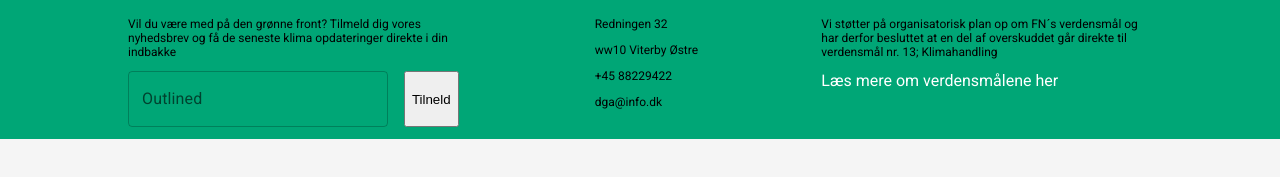
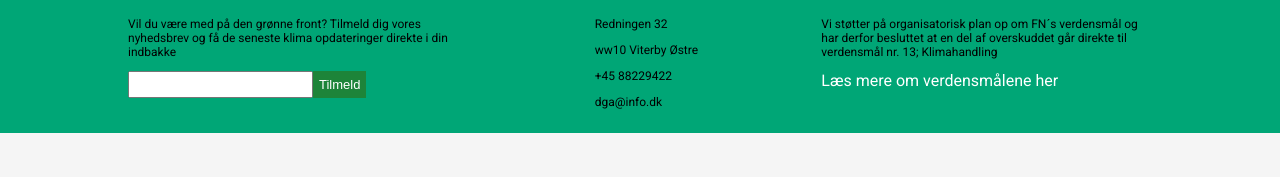
Before and after one commit to OmidDeiminiyat/DenGgronneAvis, a React (Vite) app in the folder dengronneavis/: page /pages/newProduct/1 in a window 1280 px wide. Shown: the part 474-651 px from the top of the page. Built offline with nearby package versions, Linux system fonts and the light colour scheme; no server answers; a web font is replaced by a local one.

Commit message:
nyhedsbrev fixed

```diff
--- a/dengronneavis/src/components/singleInput/EmailInput.jsx
+++ b/dengronneavis/src/components/singleInput/EmailInput.jsx
@@ -2,15 +2,59 @@ import * as React from 'react';
 import Box from '@mui/material/Box';
 import TextField from '@mui/material/TextField';
 import style from './EmailInput.module.scss';
+import { useState } from "react";
+
+
 
 export function BasicTextFields() {
+  const [email, setEmail] = useState("");
+
+
+  const handleUpdate = async () => {
+    if (!email) {
+      alert("Please enter an email address.");
+      return;
+    }
+    const accessToken = localStorage.getItem('access_token');
+    const urlencoded = new URLSearchParams();
+    urlencoded.append("email", email);
+    urlencoded.append("hasNewsletter", "true");
+    urlencoded.append("hasNotification", "false");
+
+    const requestOptions = {
+      method: "PATCH",
+      headers: {
+        "Authorization": `Bearer ${accessToken}`,
+        "Content-Type": "application/x-www-form-urlencoded"
+      },
+      body: urlencoded,
+      redirect: "follow",
+    };
+
+    try {
+      const response = await fetch("http://localhost:4242/users", requestOptions);
+      const result = await response.json();
+      console.log(result);
+      alert("User preferences updated successfully!");
+    } catch (error) {
+      console.error("Error updating user:", error);
+      alert("Failed to update user.");
+    }
+  };
+
+
+
   return (
-    <Box
-      component="form"
-      noValidate
-      autoComplete="off" className={style.textfield}
-    >
-      <TextField id="outlined-basic" label="Outlined" variant="outlined" /> <button>Tilneld</button>
-    </Box>
+    <>
+    <div className={style.textfield}>
+     <input
+        type="email"
+        value={email}
+        onChange={(e) => setEmail(e.target.value)}
+      />
+      <button onClick={handleUpdate}>Tilmeld</button>
+      </div>
+
+    </>
   );
 }
--- a/dengronneavis/src/components/singleInput/EmailInput.module.scss
+++ b/dengronneavis/src/components/singleInput/EmailInput.module.scss
@@ -1,6 +1,15 @@
 @use './../../helper/mixin.module.scss' as c;
 @use './../../helper/colors.module.scss' as color;
+
 .textfield{
    @include c.flexDirection(row);
-
+   gap: 0;
+   button{
+      margin: 0;
+      background-color: color.$darkGreen;
+      color: c.$white;
+      border: 0;
+      font-size: 13px;
+      padding: 6px;
+   }
 }
```
Also changed, not shown: dengronneavis/src/components/newLetter/NewsLetter.jsx (added).
